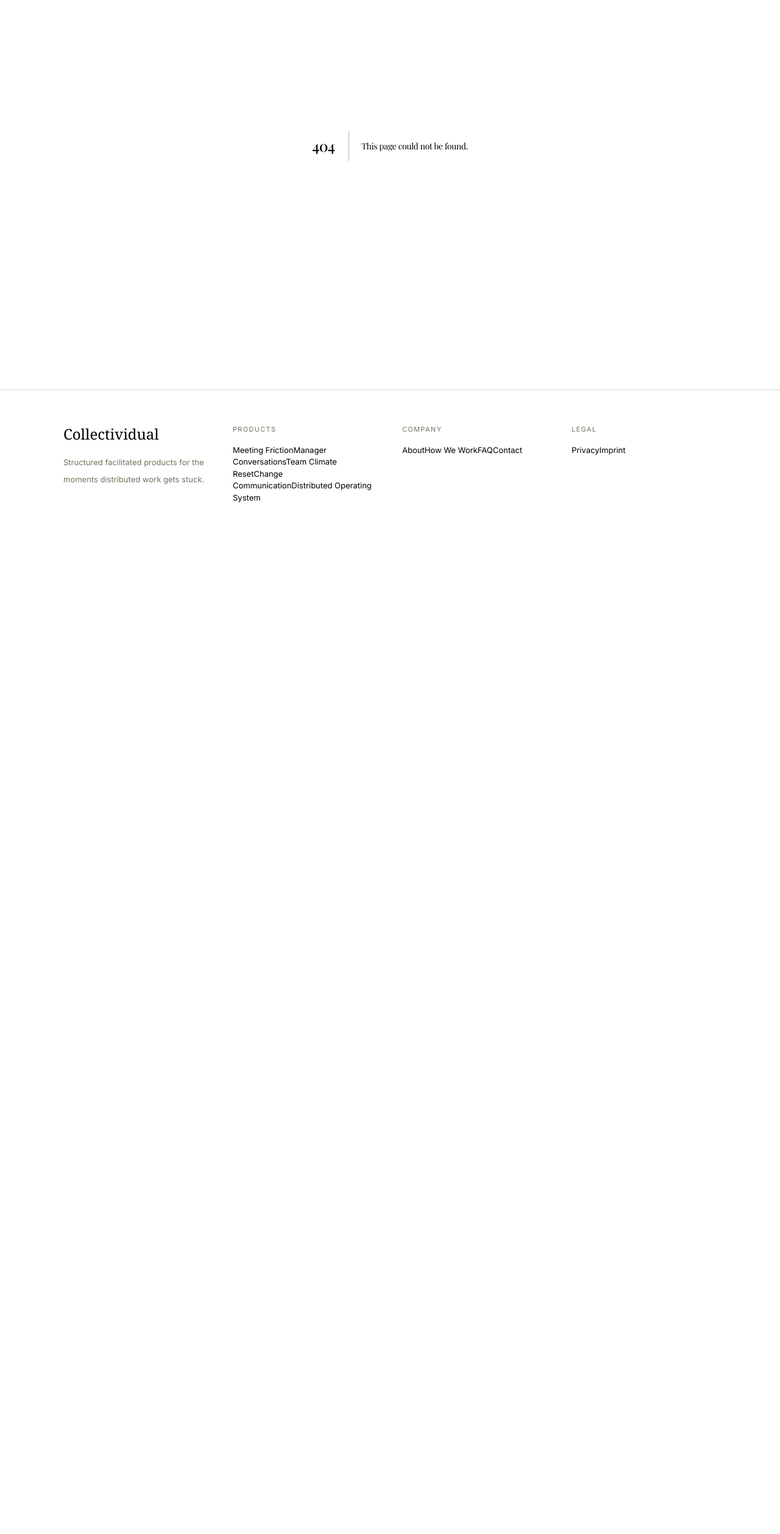
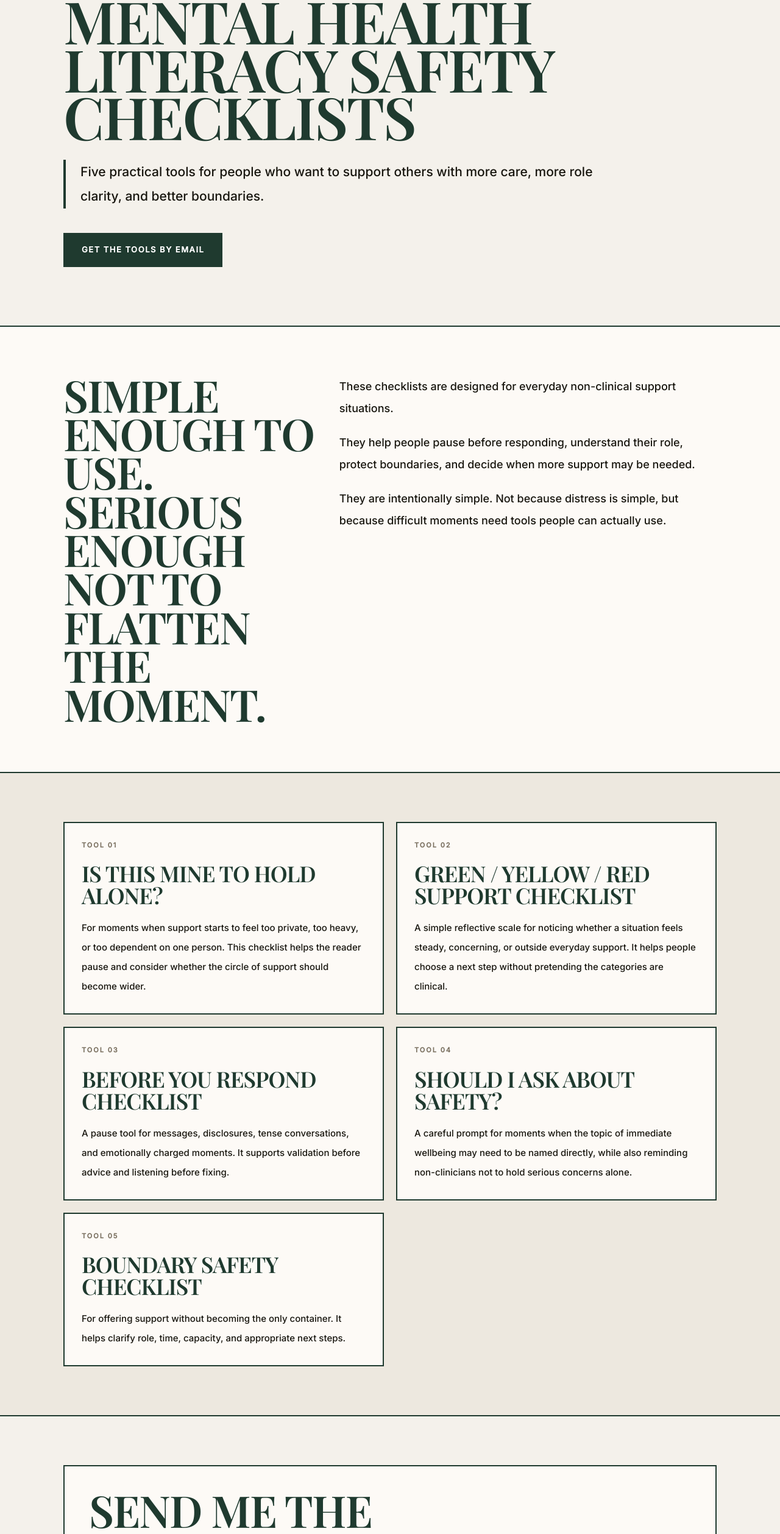
Before and after one commit to selaleakirmak-cmyk/collectividual-site, a Next.js app: page /tools/mental-health-literacy-checklists in a window 1280 px wide. Before the commit this address had no page. Shown: the part 234-2750 px from the top of the page at 61% size. Before the commit the page ends 1116 px from the top, so only its background shows below. Built offline with nearby package versions, Linux system fonts and the light colour scheme.

Commit message:
Add mental health literacy checklists download page

```diff
--- /dev/null
+++ b/app/tools/mental-health-literacy-checklists/page.tsx
@@ -0,0 +1,133 @@
+import Link from "next/link";
+import Container from "@/components/site/Container";
+
+const tools = [
+  {
+    title: "Is This Mine to Hold Alone?",
+    body: "For moments when support starts to feel too private, too heavy, or too dependent on one person. This checklist helps the reader pause and consider whether the circle of support should become wider.",
+  },
+  {
+    title: "Green / Yellow / Red Support Checklist",
+    body: "A simple reflective scale for noticing whether a situation feels steady, concerning, or outside everyday support. It helps people choose a next step without pretending the categories are clinical." ,
+  },
+  {
+    title: "Before You Respond Checklist",
+    body: "A pause tool for messages, disclosures, tense conversations, and emotionally charged moments. It supports validation before advice and listening before fixing.",
+  },
+  {
+    title: "Should I Ask About Safety?",
+    body: "A careful prompt for moments when the topic of immediate wellbeing may need to be named directly, while also reminding non-clinicians not to hold serious concerns alone.",
+  },
+  {
+    title: "Boundary Safety Checklist",
+    body: "For offering support without becoming the only container. It helps clarify role, time, capacity, and appropriate next steps.",
+  },
+];
+
+export const metadata = {
+  title: "Mental Health Literacy Checklists | Collectividual",
+  description:
+    "Download five mental health literacy checklists for non-clinicians: communication, boundaries, role clarity, and support pathways.",
+};
+
+export default function ToolsPage() {
+  return (
+    <>
+      <section className="border-b-2 border-[var(--accent)] bg-[var(--bg)] py-16 md:py-24">
+        <Container>
+          <p className="mb-6 inline-flex border-2 border-[var(--accent)] px-4 py-2 text-[10px] font-black uppercase tracking-[0.22em] text-[var(--accent)]">
+            Free downloadable tools
+          </p>
+          <h1 className="max-w-6xl text-6xl font-black uppercase leading-[0.82] tracking-[-0.05em] text-[var(--accent)] md:text-8xl">
+            Mental Health Literacy Safety Checklists
+          </h1>
+          <p className="mt-8 max-w-4xl border-l-4 border-[var(--accent)] pl-6 text-[18px] font-medium leading-9 text-[var(--text)] md:text-[21px] md:leading-10">
+            Five practical tools for people who want to support others with more care, more role clarity, and better boundaries.
+          </p>
+          <div className="mt-10">
+            <a href="#download" className="inline-flex border-2 border-[var(--accent)] bg-[var(--accent)] px-7 py-4 text-[13px] font-black uppercase tracking-[0.12em] text-white transition hover:-translate-y-1 hover:shadow-[0_8px_0_var(--text)]">
+              Get the tools by email
+            </a>
+          </div>
+        </Container>
+      </section>
+
+      <section className="border-b-2 border-[var(--accent)] bg-[var(--surface)] py-14 md:py-20">
+        <Container className="grid gap-10 md:grid-cols-[0.8fr_1.2fr]">
+          <h2 className="text-5xl font-black uppercase leading-[0.88] tracking-[-0.04em] text-[var(--accent)] md:text-7xl">
+            Simple enough to use. Serious enough not to flatten the moment.
+          </h2>
+          <div className="space-y-5 text-[18px] font-medium leading-9 text-[var(--text)]">
+            <p>These checklists are designed for everyday non-clinical support situations.</p>
+            <p>They help people pause before responding, understand their role, protect boundaries, and decide when more support may be needed.</p>
+            <p>They are intentionally simple. Not because distress is simple, but because difficult moments need tools people can actually use.</p>
+          </div>
+        </Container>
+      </section>
+
+      <section className="border-b-2 border-[var(--accent)] bg-[var(--surface-soft)] py-14 md:py-20">
+        <Container>
+          <div className="grid gap-5 md:grid-cols-2">
+            {tools.map((tool, index) => (
+              <div key={tool.title} className="border-2 border-[var(--accent)] bg-[var(--surface)] p-7">
+                <p className="mb-5 text-[11px] font-black uppercase tracking-[0.18em] text-[var(--muted)]">Tool 0{index + 1}</p>
+                <h2 className="text-4xl font-black uppercase leading-none text-[var(--accent)]">{tool.title}</h2>
+                <p className="mt-5 text-[15px] font-medium leading-8 text-[var(--text)]">{tool.body}</p>
+              </div>
+            ))}
+          </div>
+        </Container>
+      </section>
+
+      <section id="download" className="border-b-2 border-[var(--accent)] bg-[var(--bg)] py-14 md:py-20">
+        <Container>
+          <div className="border-2 border-[var(--accent)] bg-[var(--surface)] p-8 shadow-[0_14px_0_var(--accent)] md:p-10">
+            <h2 className="max-w-4xl text-5xl font-black uppercase leading-[0.88] tracking-[-0.04em] text-[var(--accent)] md:text-7xl">
+              Send me the checklists.
+            </h2>
+            <p className="mt-6 max-w-3xl text-[17px] font-medium leading-8 text-[var(--text)]">
+              Enter your email and we’ll send the five tools. We may also send occasional Collectividual resources about mental health literacy, communication, and psycho-social tools. You can unsubscribe at any time.
+            </p>
+            <form className="mt-8 grid gap-4 md:grid-cols-[1fr_auto]" action="#">
+              <label className="sr-only" htmlFor="download-email">Email address</label>
+              <input id="download-email" name="email" type="email" placeholder="you@example.com" className="border-2 border-[var(--accent)] bg-[var(--bg)] px-4 py-4 text-[15px] outline-none" />
+              <button type="submit" className="border-2 border-[var(--accent)] bg-[var(--accent)] px-6 py-4 text-[12px] font-black uppercase tracking-[0.12em] text-white">
+                Send me the checklists
+              </button>
+              <label className="md:col-span-2 flex gap-3 text-[12px] leading-6 text-[var(--muted)]">
+                <input type="checkbox" required className="mt-1" />
+                <span>I agree to receive these downloadable tools and occasional related emails from Collectividual. I understand I can unsubscribe at any time.</span>
+              </label>
+              <label className="md:col-span-2 flex gap-3 text-[12px] leading-6 text-[var(--muted)]">
+                <input type="checkbox" className="mt-1" />
+                <span>I am interested in seminars, trainings, and organizational resources.</span>
+              </label>
+            </form>
+            <p className="mt-6 text-[12px] leading-6 text-[var(--muted)]">
+              We ask for your email so we can send the tools and related resources. We do not use this form to assess your mental health. These tools are educational reflection aids, not clinical assessment instruments.
+            </p>
+          </div>
+        </Container>
+      </section>
+
+      <section className="bg-[var(--surface)] py-14 md:py-20">
+        <Container>
+          <h2 className="max-w-4xl text-5xl font-black uppercase leading-[0.88] tracking-[-0.04em] text-[var(--accent)] md:text-7xl">
+            After you download.
+          </h2>
+          <p className="mt-6 max-w-3xl text-[18px] font-medium leading-9 text-[var(--text)]">
+            Use the tools individually, share them in a group conversation, bring them to a seminar, or use them as a starting point for assessing your organization’s mental health literacy.
+          </p>
+          <div className="mt-9 flex flex-wrap gap-4">
+            <Link href="/assessment/mental-health-literacy" className="border-2 border-[var(--accent)] bg-[var(--accent)] px-7 py-4 text-[13px] font-black uppercase tracking-[0.12em] text-white transition hover:-translate-y-1 hover:shadow-[0_8px_0_var(--text)]">
+              Assess your organization
+            </Link>
+            <Link href="/book/free-consultation" className="border-2 border-[var(--accent)] bg-[var(--surface)] px-7 py-4 text-[13px] font-black uppercase tracking-[0.12em] text-[var(--accent)] transition hover:-translate-y-1 hover:shadow-[0_8px_0_var(--accent)]">
+              Book a 15-minute call
+            </Link>
+          </div>
+        </Container>
+      </section>
+    </>
+  );
+}
```
